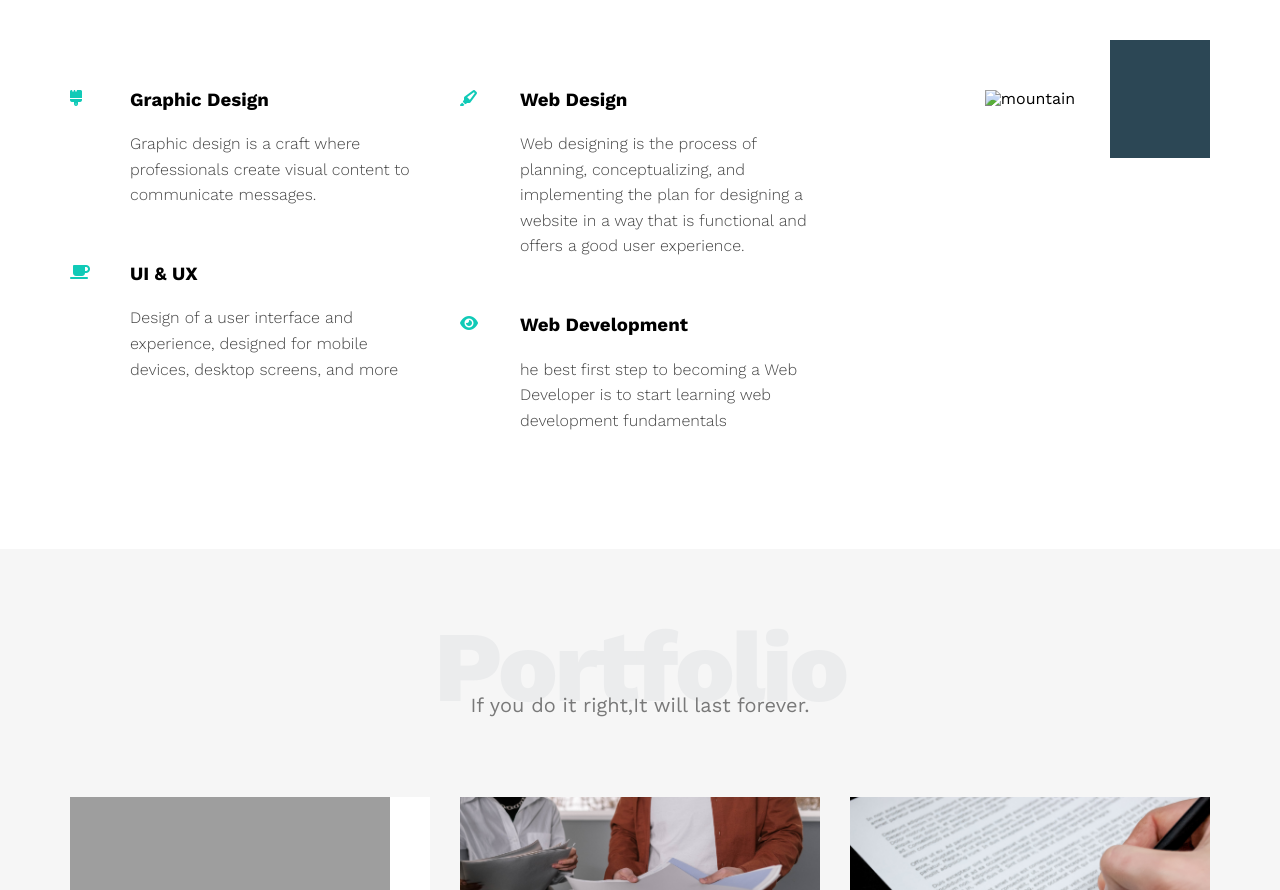
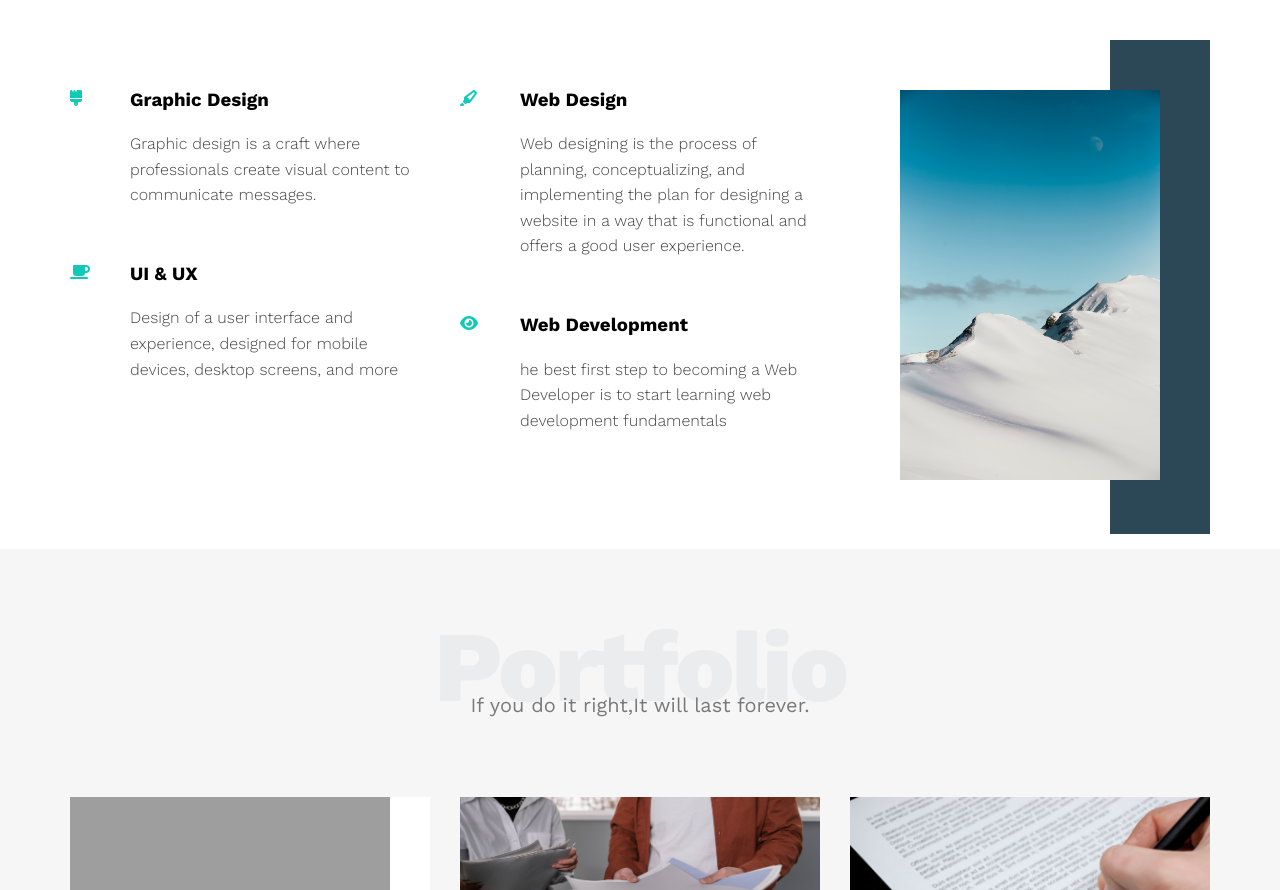
Before and after one commit to mostaskyer/HTML_And_CSS_Template_One, a plain HTML site: page index.html in a window 1280 px wide. Shown: the part 1298-2188 px from the top of the page. Drawn offline with nearby package versions, Linux system fonts and the light colour scheme; files that its build step writes are made by us from their sources; the site is published under a folder, as on GitHub Pages, so addresses that start at the root find nothing.

Commit message:
upload my design

```diff
--- a/index.html
+++ b/index.html
@@ -113,7 +113,7 @@
                 </div>
             <div class="col">
                 <div class="image image-column">
-                    <img src="/images/mountain 2.jpg" alt="mountain">
+                    <img src="images/mountain 2.jpg" alt="mountain">
                 </div>
             </div>
         </div>
```
